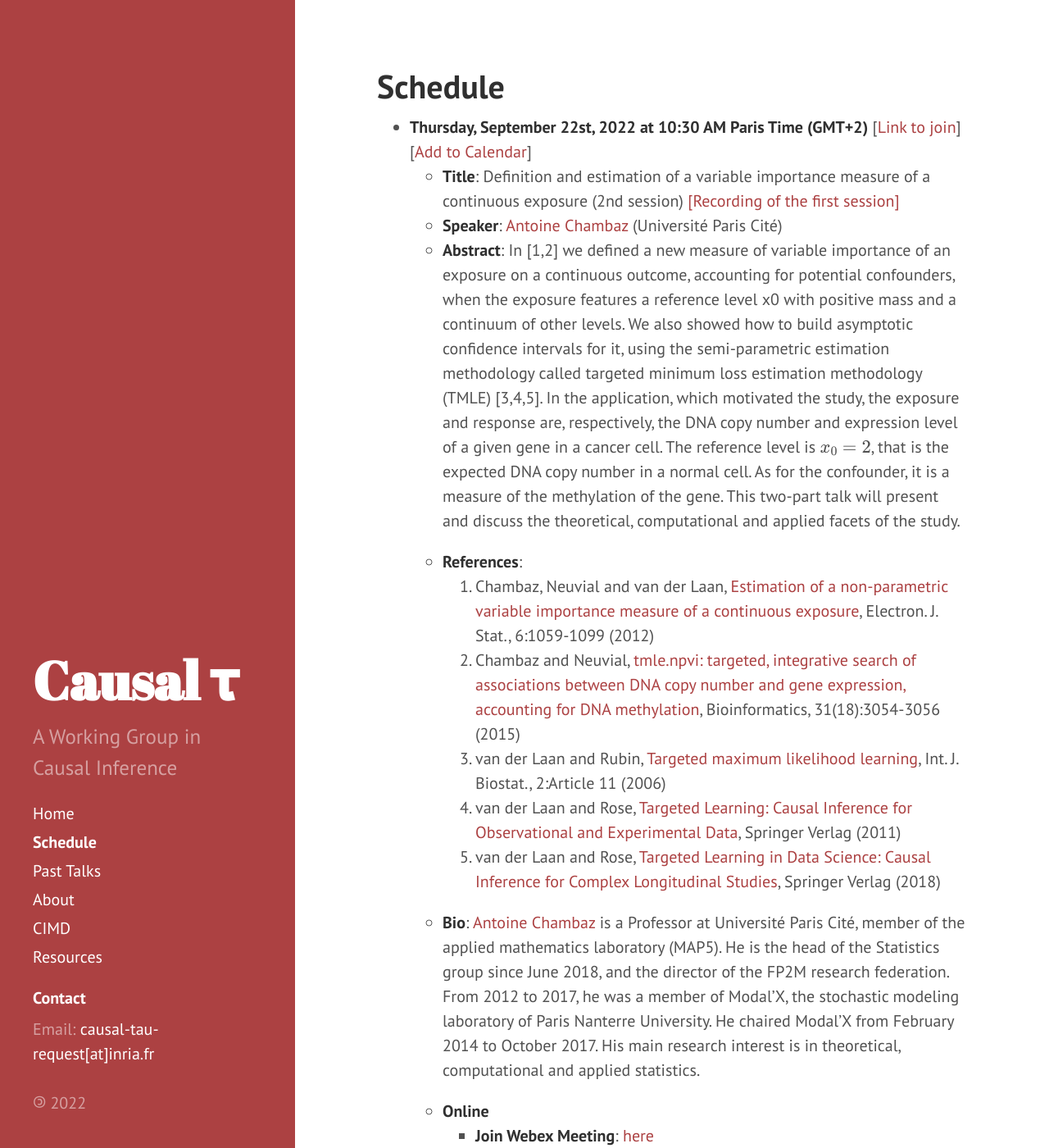
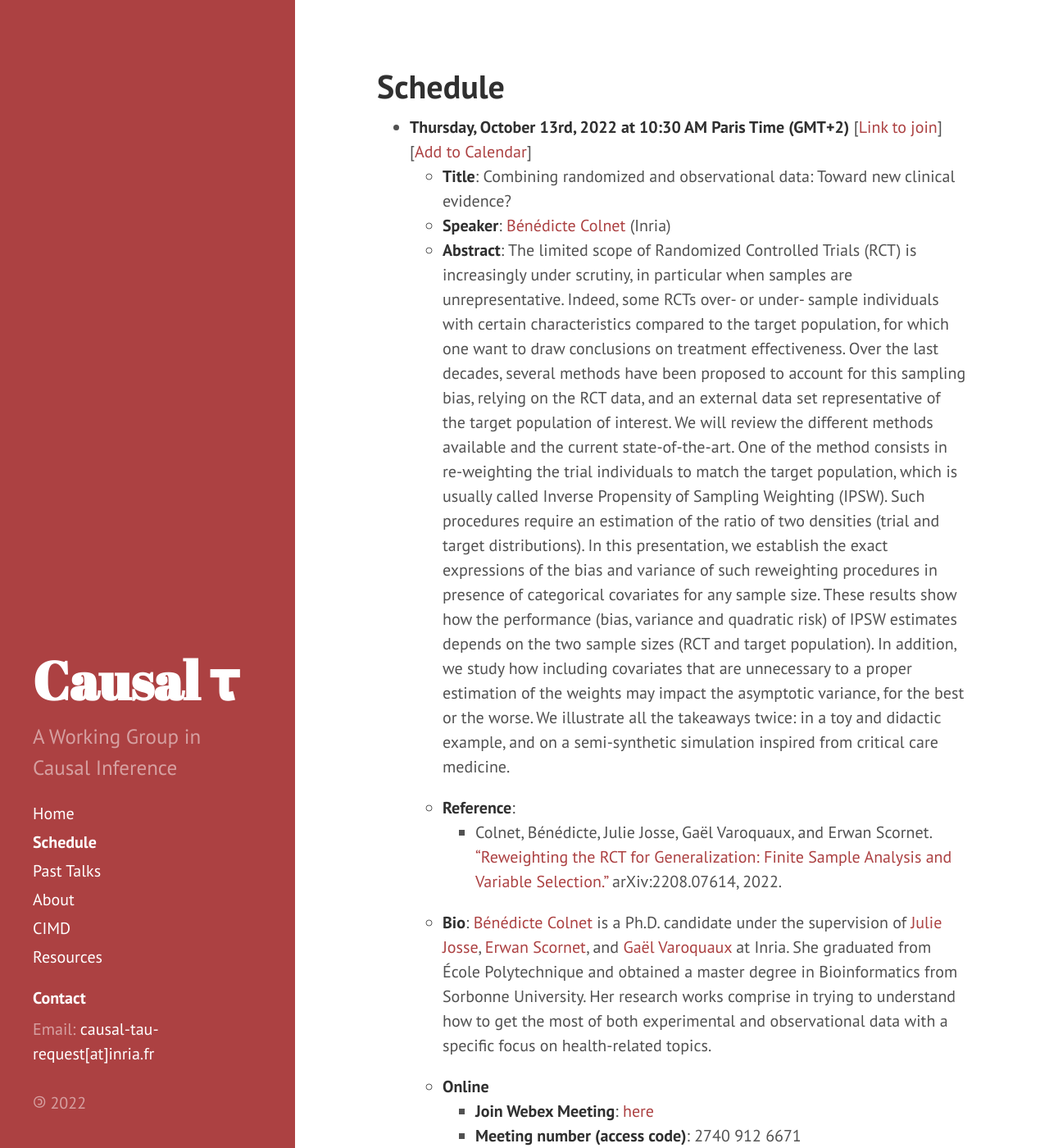
Before and after one commit to CausalTau/causaltau.github.io, a Jekyll site: the page built from schedule.md, in a window 1280 px wide and 1400 px high. Shown: the whole window at 82% size. Built offline with Jekyll 4.4.1, drawn with Linux system fonts in a browser that asks for light colours; nearby versions of some CDN libraries; formulas are drawn with MathJax 3; some of the changed text lies outside the part shown.

Commit message:
Update schedule and past talks

```diff
--- a/schedule.md
+++ b/schedule.md
@@ -5,35 +5,6 @@ order: 3
 ---
 
 <!-- ## Upcoming Seminar Presentations -->
-
-* **Thursday, September 22st, 2022 at 10:30 AM Paris Time (GMT+2)** [[Link to join](https://inria.webex.com/inria-en/j.php?MTID=m531414ac92193ea1c916a52f1dbc04b1)][[Add to Calendar](/files/AntoineChambaz.ics)]
-  - **Title**: Definition and estimation of a variable importance measure of a continuous exposure (2nd session) [[Recording of the first session]](https://drive.google.com/file/d/1ZumH45Y9bTHl325aZseC9kLOoMvuWwNh/view)
-  - **Speaker**: [Antoine Chambaz](https://helios2.mi.parisdescartes.fr/~chambaz/index.php?choix=1) (Université Paris Cité)
-  - **Abstract**: In [1,2] we defined a new measure of variable importance of an exposure on a continuous outcome, accounting for potential confounders, when the exposure features a reference level x0 with positive mass and a continuum of other levels. We also showed how to build asymptotic confidence intervals for it, using the semi-parametric estimation methodology called targeted minimum loss estimation methodology (TMLE) [3,4,5]. In the application, which motivated the study, the exposure and response are, respectively, the DNA copy number and expression level of a given gene in a cancer cell. The reference level is $$x_0=2$$, that is the expected DNA copy number in a normal cell. As for the confounder, it is a measure of the methylation of the gene.
-  This two-part talk will present and discuss the theoretical, computational and applied facets of the study.
-
-  - **References**:
-    1. Chambaz, Neuvial and van der Laan, [Estimation of a non-parametric variable importance measure of a continuous exposure](https://projecteuclid.org/journals/electronic-journal-of-statistics/volume-6/issue-none/Estimation-of-a-non-parametric-variable-importance-measure-of-a/10.1214/12-EJS703.full
-), Electron.  J. Stat., 6:1059-1099 (2012)
-    2. Chambaz and Neuvial, [tmle.npvi: targeted, integrative search of associations between DNA copy number and gene expression, accounting for DNA methylation](https://academic.oup.com/bioinformatics/article/31/18/3054/241218), Bioinformatics, 31(18):3054-3056 (2015)
-    3. van der Laan and Rubin, [Targeted maximum likelihood learning](https://biostats.bepress.com/ucbbiostat/paper213/), Int. J. Biostat., 2:Article 11 (2006)
-    4. van der Laan and Rose, [Targeted Learning: Causal Inference for Observational and Experimental Data](https://link.springer.com/book/10.1007/978-1-4419-9782-1), Springer Verlag (2011)
-    5. van der Laan and Rose, [Targeted Learning in Data Science: Causal Inference for Complex Longitudinal Studies](https://link.springer.com/book/10.1007/978-3-319-65304-4), Springer Verlag (2018)
-
-  - **Bio**: [Antoine Chambaz](https://helios2.mi.parisdescartes.fr/~chambaz/index.php?choix=1) is a Professor at Université Paris Cité, member of the applied mathematics laboratory (MAP5). He is the head of the Statistics group since June 2018, and the director of the FP2M research federation. From 2012 to 2017, he was a member of Modal'X, the stochastic modeling laboratory of Paris Nanterre University. He chaired Modal'X from February 2014 to October 2017. His main research interest is in theoretical, computational and applied statistics.
-
-
-  * **Online**
-    - **Join Webex Meeting**: [here](https://inria.webex.com/inria-en/j.php?MTID=m531414ac92193ea1c916a52f1dbc04b1)
-    - **Meeting number (access code)**: 2741 068 2978
-    - **Password**: rJUJTsf4r68
-  * **Physically**
-    - Room 2011 at LISN Campus Universitaire Bâtiment 660 Claude Shannon - Rue René Thom, 91190 Gif-sur-Yvette.
-
-  <!-- * **Document**
-    - [Invitation](/files/causal_tau_seminar_antoine_chambaz.pdf) -->
-
-
 * **Thursday, October 13rd, 2022 at 10:30 AM Paris Time (GMT+2)** [[Link to join](https://inria.webex.com/inria-en/j.php?MTID=m681ecc947ddb24d1b08e910c960d67d1)][[Add to Calendar](/files/Colnet.ics)]
   - **Title**: Combining randomized and observational data: Toward new clinical evidence?
   - **Speaker**: [Bénédicte Colnet](https://benedictecolnet.github.io) (Inria)
@@ -43,7 +14,7 @@ order: 3
     * Colnet, Bénédicte, Julie Josse, Gaël Varoquaux, and Erwan Scornet. [“Reweighting the RCT for Generalization: Finite Sample Analysis and Variable Selection.”](https://arxiv.org/abs/2208.07614) arXiv:2208.07614, 2022.
 
 
-  - **Bio**: [Bénédicte Colnet](https://benedictecolnet.github.io) is a Ph.D. candidate under the supervision of Julie Josse, Erwan Scornet, and Gaël Varoquaux at Inria. She graduated from École Polytechnique and obtained a master degree in Bioinformatics from Sorbonne University. Her research works comprise in trying to understand how to get the most of both experimental and observational data with a specific focus on health-related topics.
+  - **Bio**: [Bénédicte Colnet](https://benedictecolnet.github.io) is a Ph.D. candidate under the supervision of [Julie Josse](http://juliejosse.com/), [Erwan Scornet](https://erwanscornet.github.io/), and [Gaël Varoquaux](http://gael-varoquaux.info/) at Inria. She graduated from École Polytechnique and obtained a master degree in Bioinformatics from Sorbonne University. Her research works comprise in trying to understand how to get the most of both experimental and observational data with a specific focus on health-related topics.
 
   * **Online**
     - **Join Webex Meeting**: [here](https://inria.webex.com/inria-en/j.php?MTID=m681ecc947ddb24d1b08e910c960d67d1)
```
Also changed, not shown: past.md (+13 -2 lines).
